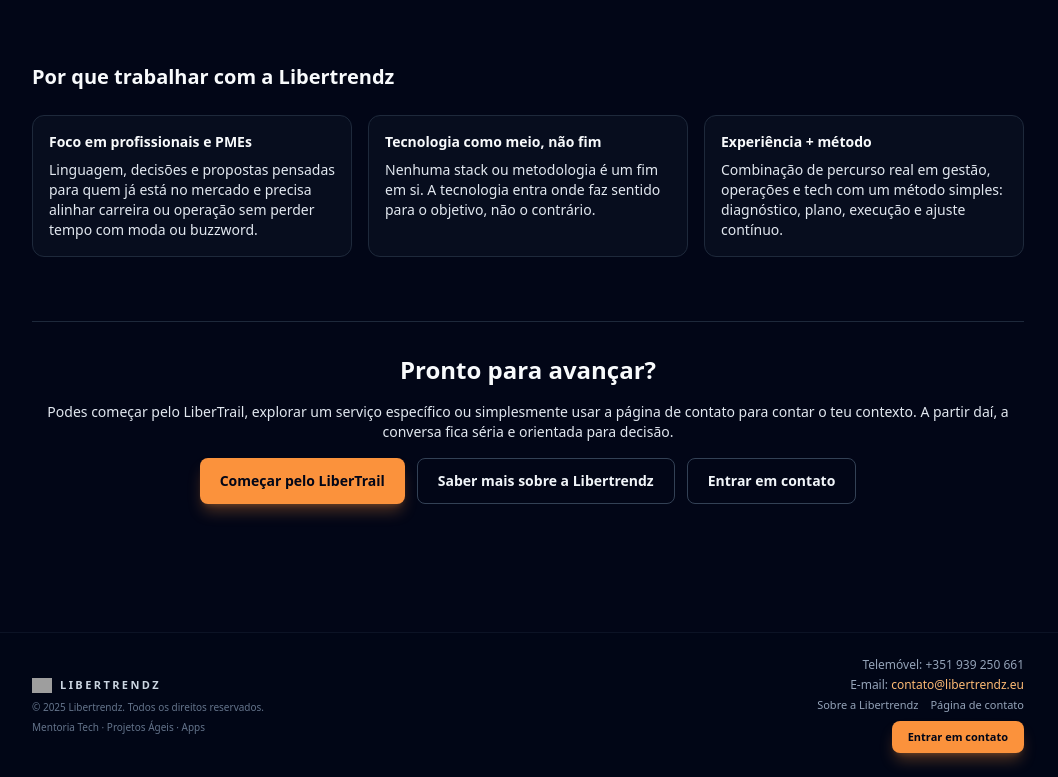
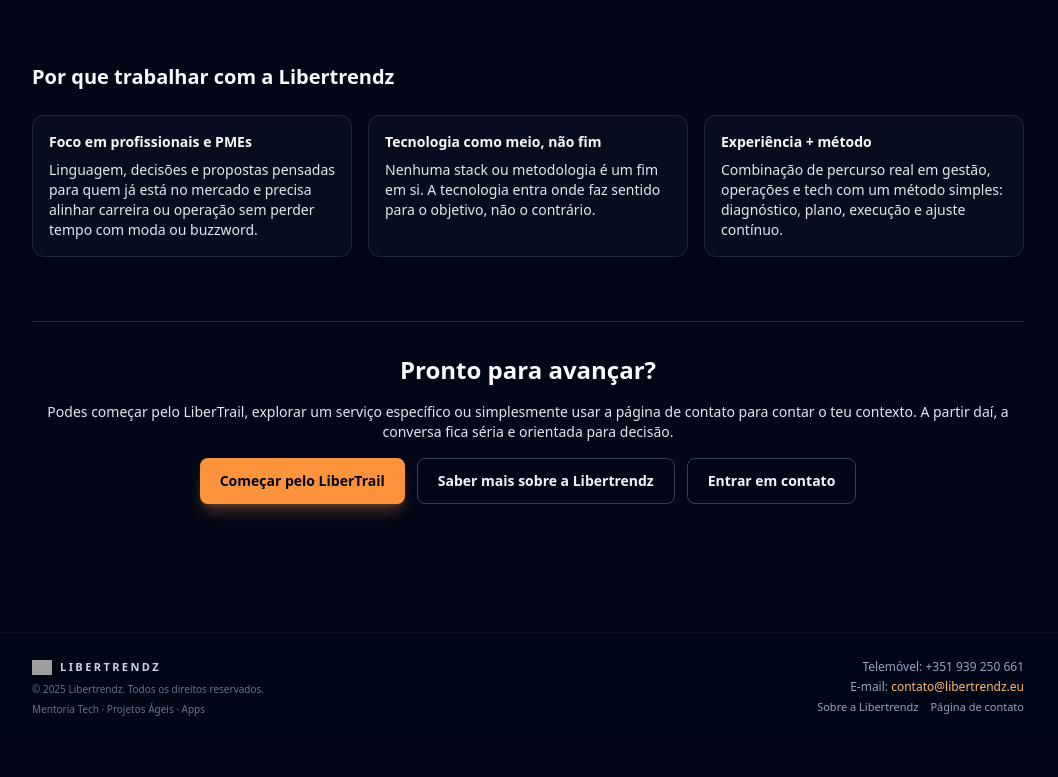
Before and after one commit to libertrendz/libertrendz-site, a Next.js app: page / in a window 1280 px wide. Shown: the part 1284-2061 px from the top of the page, without its empty margins (112-1170 px from the left). After the commit the page ends 2025 px from the top, so only its background shows below. Built offline with nearby package versions, Linux system fonts and the light colour scheme; grey boxes are pictures that could not be loaded.

Commit message:
Atualizar o layout.tsx

```diff
--- a/app/layout.tsx
+++ b/app/layout.tsx
@@ -159,12 +159,7 @@ export default function RootLayout({
                 </div>
               </div>
 
-              <a
-                href="/contato"
-                className="inline-flex items-center justify-center rounded-lg bg-accent-500 px-4 py-2 text-[11px] font-semibold text-slate-950 shadow-lg shadow-accent-500/30 transition hover:bg-accent-400"
-              >
-                Entrar em contato
-              </a>
+              {/* CTA grande removido para evitar duplicação com o CTA das páginas */}
             </div>
           </div>
         </footer>
```
